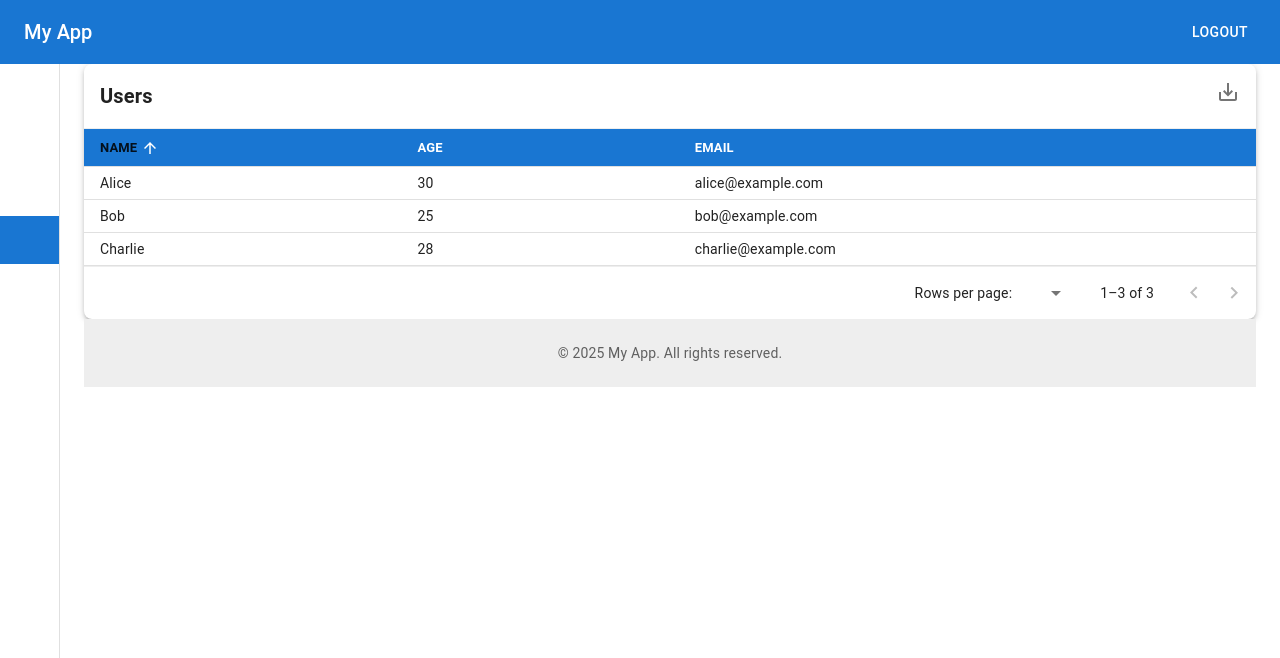
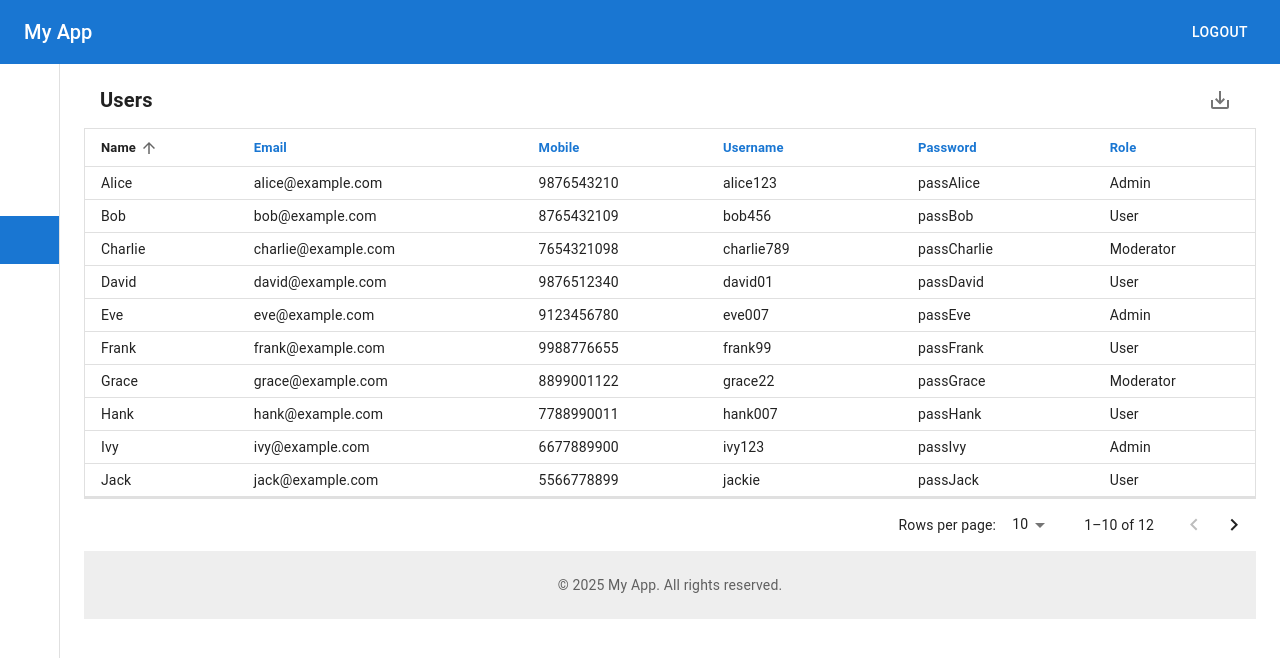
Before and after one commit to abhi7980/smartFilter, a React (Vite) app: page /users in a window 1280 px wide. Shown: the top 658 px of the page. Built offline with nearby package versions, Linux system fonts and the light colour scheme; sample sign-in values are in the browser's storage; some icons are missing.

Commit message:
updated login signup and table design

```diff
--- a/src/components/auth/Login.jsx
+++ b/src/components/auth/Login.jsx
@@ -1,20 +1,20 @@
 import { useState } from 'react';
 import { useNavigate, Link as RouterLink } from 'react-router-dom';
 import {
+  Box,
   Button,
-  TextField,
-  Box,
-  Typography,
-  Paper,
   Container,
-  Stack,
   IconButton,
   InputAdornment,
-  Link
+  Link,
+  Paper,
+  Stack,
+  TextField,
+  Typography
 } from '@mui/material';
-import { Label, Visibility, VisibilityOff } from '@mui/icons-material';
+import { Visibility, VisibilityOff } from '@mui/icons-material';
 import useAuth from '../../hooks/useAuth';
-
+import logo from '../../assets/images/logo.png'; // Adjust the path to your logo
 export default function Login() {
   const [email, setEmail] = useState('');
   const [password, setPassword] = useState('');
@@ -27,6 +27,7 @@ export default function Login() {
     login({ email, name: 'John Doe' });
     navigate('/');
   };
+
   return (
     <Container maxWidth="md">
       <Box
@@ -40,69 +41,105 @@ export default function Login() {
         <Paper
           elevation={3}
           sx={{
-            p: 5,
+            p: 4,
+            display: 'flex',
+            flexDirection: 'row',
+            gap: 4,
+            alignItems: 'center',
+            justifyContent: 'center',
             width: '100%',
-            maxWidth: 500, // i can adjust width as required
+            maxWidth: 900,
           }}
         >
-          <Box sx={{ textAlign: 'start', mb: 3 }}>
-            <Typography variant="h5" component="h1" fontWeight={600}>
-              Login
+          {/* Left side - Logo and Welcome Text */}
+          <Box sx={{ flex: 1, textAlign: 'center' }}>
+            <img
+              src={logo}
+              alt="Gyankendram Logo"
+              style={{ width: 120, marginBottom: 16 }}
+            />
+            <Typography variant="h6" fontWeight="bold" gutterBottom>
+              Welcome to Smart Filters
+            </Typography>
+            <Typography variant="body2" color="text.secondary">
+              Your smart solution for clean drinking water smartly. Log in to manage your dashboard efficiently.
             </Typography>
           </Box>
-          <Box component="form" onSubmit={handleSubmit}>
-            <Stack spacing={3}>
+
+          {/* Right side - Login Form */}
+          <Box sx={{ flex: 1 }}>
+            <Typography
+              variant="h6"
+              fontWeight="bold"
+              color="primary.main"
+              gutterBottom
+            >
+              Sign In
+            </Typography>
+            <Typography variant="body2" gutterBottom>
+              Access your Gyankendram dashboard
+            </Typography>
+
+            <Box component="form" onSubmit={handleSubmit} mt={2}>
+              <Stack spacing={2}>
                 <TextField
-                label="Email Address"
+                  label="Email"
                   type="email"
                   fullWidth
+                  required
                   value={email}
                   onChange={(e) => setEmail(e.target.value)}
-                required
-                variant="outlined"
                 />
                 <TextField
                   label="Password"
                   type={showPassword ? 'text' : 'password'}
                   fullWidth
+                  required
                   value={password}
                   onChange={(e) => setPassword(e.target.value)}
-                required
-                variant="outlined"
                   InputProps={{
                     endAdornment: (
                       <InputAdornment position="end">
-                      <IconButton
-                        onClick={() => setShowPassword((prev) => !prev)}
-                        edge="end"
-                      >
+                        <IconButton onClick={() => setShowPassword((prev) => !prev)} edge="end">
                           {showPassword ? <VisibilityOff /> : <Visibility />}
                         </IconButton>
                       </InputAdornment>
                     ),
                   }}
                 />
+                <Box display="flex" justifyContent="space-between" alignItems="center">
+                  <Box>
+                    <input type="checkbox" id="remember" />
+                    <label htmlFor="remember" style={{ marginLeft: 8, fontSize: '0.9rem' }}>Remember me</label>
+                  </Box>
+                  <Link component={RouterLink} to="/forgot-password" color="primary.main">
+                    Forgot password?
+                  </Link>
+                </Box>
                 <Button
                   type="submit"
                   variant="contained"
                   fullWidth
                   size="large"
                   sx={{
-                  mt: 2,
-                  py: 1.5,
                     textTransform: 'none',
                     fontSize: '1rem',
+                    py: 1.5,
+                    backgroundColor: 'primary.main',
+                    '&:hover': {
+                      backgroundColor: 'primary.dark',
+                    },
                   }}
                 >
                   Sign In
                 </Button>
               </Stack>
             </Box>
-          <Box sx={{ mt: 3, textAlign: 'center' }}>
-            <Typography variant="body2">
+
+            <Typography variant="body2" textAlign="center" mt={3}>
               Don’t have an account?{' '}
-              <Link component={RouterLink} to="/register">
-                Register
+              <Link component={RouterLink} to="/signup" color="primary.main">
+                Create an account
               </Link>
             </Typography>
           </Box>
--- /dev/null
+++ b/src/components/auth/SignUp.jsx
@@ -0,0 +1,197 @@
+import { useState } from 'react';
+import { useNavigate, Link as RouterLink } from 'react-router-dom';
+import {
+  Box,
+  Button,
+  Container,
+  IconButton,
+  InputAdornment,
+  Link,
+  Paper,
+  Stack,
+  TextField,
+  Typography
+} from '@mui/material';
+import { Visibility, VisibilityOff } from '@mui/icons-material';
+import logo from '../../assets/images/logo.png'; // Adjust the path
+
+export default function Signup() {
+  const [formData, setFormData] = useState({
+    name: '',
+    email: '',
+    mobile: '',
+    password: '',
+    confirmPassword: '',
+  });
+  const [showPassword, setShowPassword] = useState(false);
+  const navigate = useNavigate();
+
+  const handleChange = (e) => {
+    setFormData((prev) => ({ ...prev, [e.target.name]: e.target.value }));
+  };
+
+  const handleSubmit = (e) => {
+    e.preventDefault();
+    if (formData.password !== formData.confirmPassword) {
+      alert('Passwords do not match!');
+      return;
+    }
+    // Submit logic here
+    console.log('Registered user:', formData);
+    navigate('/'); // redirect after registration
+  };
+
+  return (
+    <Container maxWidth="md">
+      <Box
+        sx={{
+          minHeight: '100vh',
+          display: 'flex',
+          alignItems: 'center',
+          justifyContent: 'center',
+        }}
+      >
+        <Paper
+          elevation={3}
+          sx={{
+            p: 4,
+            display: 'flex',
+            flexDirection: 'row',
+            gap: 4,
+            alignItems: 'center',
+            justifyContent: 'center',
+            width: '100%',
+            maxWidth: 900,
+          }}
+        >
+          {/* Left side - Logo and Welcome Text */}
+          <Box sx={{ flex: 1, textAlign: 'center' }}>
+            <img
+              src={logo}
+              alt="Gyankendram Logo"
+              style={{ width: 120, marginBottom: 16 }}
+            />
+            <Typography variant="h6" fontWeight="bold" gutterBottom>
+              Join Smart Filters
+            </Typography>
+            <Typography variant="body2" color="text.secondary">
+              Create your account and manage smart water solutions easily.
+            </Typography>
+          </Box>
+
+          {/* Right side - Signup Form */}
+          <Box sx={{ flex: 1 }}>
+            <Typography
+              variant="h6"
+              fontWeight="bold"
+              color="primary.main"
+              gutterBottom
+            >
+              Create Account
+            </Typography>
+            <Typography variant="body2" gutterBottom>
+              Register to access your Gyankendram dashboard
+            </Typography>
+
+            <Box component="form" onSubmit={handleSubmit} mt={2}>
+  <Stack spacing={2}>
+    <TextField
+      label="Full Name"
+      name="name"
+      fullWidth
+      required
+      value={formData.name}
+      onChange={handleChange}
+    />
+    <TextField
+      label="Email"
+      name="email"
+      type="email"
+      fullWidth
+      required
+      value={formData.email}
+      onChange={handleChange}
+    />
+    <TextField
+      label="Mobile"
+      name="mobile"
+      type="tel"
+      fullWidth
+      required
+      value={formData.mobile}
+      onChange={handleChange}
+    />
+
+    {/* Side by side password fields */}
+    <Box sx={{ display: 'flex', gap: 2 }}>
+      <TextField
+        label="Password"
+        name="password"
+        type={showPassword ? 'text' : 'password'}
+        required
+        value={formData.password}
+        onChange={handleChange}
+        sx={{ flex: 1 }}
+        InputProps={{
+          endAdornment: (
+            <InputAdornment position="end">
+              <IconButton onClick={() => setShowPassword((prev) => !prev)} edge="end">
+                {showPassword ? <VisibilityOff /> : <Visibility />}
+              </IconButton>
+            </InputAdornment>
+          ),
+        }}
+      />
+      <TextField
+        label="Confirm Password"
+        name="confirmPassword"
+        type={showPassword ? 'text' : 'password'}
+        required
+        value={formData.confirmPassword}
+        onChange={handleChange}
+        sx={{ flex: 1 }}
+        InputProps={{
+          endAdornment: (
+            <InputAdornment position="end">
+              <IconButton onClick={() => setShowPassword((prev) => !prev)} edge="end">
+                {showPassword ? <VisibilityOff /> : <Visibility />}
+              </IconButton>
+            </InputAdornment>
+          ),
+        }}
+      />
+    </Box>
+
+    <Button
+      type="submit"
+      variant="contained"
+      fullWidth
+      size="large"
+      sx={{
+        textTransform: 'none',
+        fontSize: '1rem',
+        py: 1.5,
+        backgroundColor: 'primary.main',
+        '&:hover': {
+          backgroundColor: 'primary.dark',
+        },
+      }}
+    >
+      Sign Up
+    </Button>
+  </Stack>
+</Box>
+
+
+            <Typography variant="body2" textAlign="center" mt={3}>
+              Already have an account?{' '}
+              <Link component={RouterLink} to="/login" color="primary.main">
+                Sign In
+              </Link>
+            </Typography>
+          </Box>
+        </Paper>
+      </Box>
+    </Container>
+  );
+}
--- a/src/components/dataTable/DynamicDataTable.jsx
+++ b/src/components/dataTable/DynamicDataTable.jsx
@@ -2,7 +2,7 @@ import React, { useState } from 'react';
 import {
   Table, TableBody, TableCell, TableContainer, TableHead, TableRow,
   Paper, TablePagination, TableSortLabel, TextField, IconButton, Tooltip,
-  Typography,
+  Typography, Box
 } from '@mui/material';
 import { SaveAlt as ExportIcon } from '@mui/icons-material';
 import * as XLSX from 'xlsx';
@@ -14,7 +14,7 @@ export default function DynamicDataTable({ columns, data, onRowClick, title }) {
   const [orderBy, setOrderBy] = useState(columnKeys[0]);
   const [order, setOrder] = useState('asc');
   const [page, setPage] = useState(0);
-  const [rowsPerPage, setRowsPerPage] = useState(5);
+  const [rowsPerPage, setRowsPerPage] = useState(10);
   const [editingCell, setEditingCell] = useState({ row: null, column: null });
 
   const handleSort = (property) => {
@@ -45,28 +45,58 @@ export default function DynamicDataTable({ columns, data, onRowClick, title }) {
   };
 
   return (
-    <Paper elevation={3} sx={{ width: '100%', overflow: 'hidden', borderRadius: 2 }}>
-      <Tooltip title="Export to Excel">
-        <IconButton onClick={handleExport} sx={{ float: 'right', m: 1 }}>
-          <ExportIcon />
-        </IconButton>
-      </Tooltip>
+    <Paper
+      elevation={0}
+      sx={{
+        width: '100%',
+        backgroundColor: 'transparent',
+        boxShadow: 'none',
+        p: 0,
+      }}
+    >
+      <Box
+        sx={{
+          display: 'flex',
+          justifyContent: 'space-between',
+          alignItems: 'center',
+          px: 2,
+          pt: 2,
+          pb: 1,
+          backgroundColor: '#fff',
+          borderTopLeftRadius: 8,
+          borderTopRightRadius: 8,
+          borderBottom: '1px solid #e0e0e0',
+        }}
+      >
+        <Typography variant="h6" sx={{ fontWeight: 'bold' }}>
+          {title}
+        </Typography>
+        <Tooltip title="Export to Excel">
+          <IconButton onClick={handleExport}>
+            <ExportIcon />
+          </IconButton>
+        </Tooltip>
+      </Box>
 
-      <Typography variant="h6" sx={{ p: 2, fontWeight: 'bold', borderBottom: '1px solid #eee' }}>
-        {title}
-      </Typography>
-
-      <TableContainer>
+      <TableContainer
+        sx={{
+          backgroundColor: '#fff',
+          border: '1px solid #e0e0e0',
+          borderTop: 'none',
+          // borderBottomLeftRadius: 8,
+          // borderBottomRightRadius: 8,
+        }}
+      >
         <Table size="small" sx={{ minWidth: 650 }}>
           <TableHead>
-            <TableRow sx={{ backgroundColor: 'primary.main' }}>
+            <TableRow sx={{ backgroundColor: 'primary.tableheader' }}>
               {columnKeys.map((key) => (
                 <TableCell
                   key={key}
                   sx={{
-                    color: 'white',
+                    color: 'primary.main',
                     fontWeight: 'bold',
-                    textTransform: 'uppercase',
+                    // textTransform: 'uppercase',
                     fontSize: 13,
                   }}
                 >
@@ -75,7 +105,7 @@ export default function DynamicDataTable({ columns, data, onRowClick, title }) {
                     direction={orderBy === key ? order : 'asc'}
                     onClick={() => handleSort(key)}
                     sx={{
-                      '& .MuiTableSortLabel-icon': { color: 'white !important' },
+                      '& .MuiTableSortLabel-icon': { color: 'primary.main' },
                     }}
                   >
                     {columns[key]}
@@ -95,7 +125,7 @@ export default function DynamicDataTable({ columns, data, onRowClick, title }) {
                   onClick={() => onRowClick?.(row)}
                   sx={{
                     cursor: 'pointer',
-                    '&:hover': { backgroundColor: '#f5f5f5' },
+                    // '&:hover': { backgroundColor: '#f5f5f5' },
                   }}
                 >
                   {columnKeys.map((key) => (
@@ -140,7 +170,12 @@ export default function DynamicDataTable({ columns, data, onRowClick, title }) {
           setRowsPerPage(parseInt(e.target.value, 10));
           setPage(0);
         }}
-        sx={{ borderTop: '1px solid #eee' }}
+        sx={{
+          borderTop: '1px solid #e0e0e0',
+          backgroundColor: '#fff',
+          // borderBottomLeftRadius: 8,
+          // borderBottomRightRadius: 8,
+        }}
       />
     </Paper>
   );
--- a/src/components/layout/Sidebar.jsx
+++ b/src/components/layout/Sidebar.jsx
@@ -29,7 +29,7 @@ const menuItems = [
     path: "/dashboard",
   },
   {
-    text: "Profile",
+    text: "Users",
     icon: <PersonOutlineOutlinedIcon fontSize="small" />,
     path: "/users",
   },
--- a/src/pages/Products.jsx
+++ b/src/pages/Products.jsx
@@ -67,22 +67,26 @@ const products = [
 
 export default function Products() {
   return (
-    <Box sx={{ px: { xs: 2, md: 4 }, py: 4 }}>
+    <Box sx={{ px: 2, py: 4, width: '100%', maxWidth: '100vw' }}>
       <Typography variant="h5" mb={3} textAlign="center" fontWeight="bold">
         Explore Our Products
       </Typography>
 
-      <Grid container spacing={4}>
+      <Grid container spacing={3}>
         {products.map((product) => (
-          <Grid item xs={6} sm={4} md={3} key={product.id}>
+          <Grid item xs={12} sm={6} md={4} lg={3} xl={2} key={product.id}>
             <Card
               sx={{
                 borderRadius: 2,
-                boxShadow: '0 4px 15px rgba(0,0,0,0.15)', // shadow always visible
-                position: 'relative',
+                boxShadow: '0 4px 15px rgba(0,0,0,0.1)',
+                transition: 'all 0.3s ease',
+                '&:hover': {
+                  boxShadow: '0 6px 20px rgba(0,0,0,0.2)',
+                  transform: 'translateY(-5px)',
+                },
+                height: '100%',
                 display: 'flex',
                 flexDirection: 'column',
-                height: '100%',
               }}
             >
               <Box
@@ -95,7 +99,7 @@ export default function Products() {
                 <CardMedia
                   component="img"
                   image={product.image}
-                  alt={product.title}
+                  alt={`${product.title} - ${product.description}`}
                   sx={{
                     height: 250,
                     width: '100%',
@@ -108,7 +112,12 @@ export default function Products() {
                 />
               </Box>
               <CardContent sx={{ p: 1.5 }}>
-                <Typography variant="subtitle2" fontWeight="bold" noWrap>
+                <Typography
+                  variant="subtitle2"
+                  fontWeight="bold"
+                  noWrap
+                  title={product.title}
+                >
                   {product.title}
                 </Typography>
                 <Typography
@@ -126,15 +135,14 @@ export default function Products() {
                   <Typography
                     variant="body2"
                     color="text.secondary"
-                    sx={{ textDecoration: 'line-through', fontSize: '0.75rem' }}
+                    sx={{
+                      textDecoration: 'line-through',
+                      fontSize: '0.75rem',
+                    }}
                   >
                     {product.originalPrice}
                   </Typography>
-                  <Typography
-                    variant="caption"
-                    color="green"
-                    fontWeight="bold"
-                  >
+                  <Typography variant="caption" color="success.main" fontWeight="bold">
                     {product.discount}
                   </Typography>
                 </Box>
--- a/src/pages/UserDetails.jsx
+++ b/src/pages/UserDetails.jsx
@@ -3,15 +3,112 @@ import DynamicDataTable from '../components/dataTable/DynamicDataTable';
 
 const columns = {
   name: 'Name',
-  age: 'Age',
   email: 'Email',
+mobile:'Mobile',
+userName: 'Username',
+password: 'Password',
+role: 'Role',
 };
 
 const data = [
-  { name: 'Alice', age: 30, email: 'alice@example.com' },
-  { name: 'Bob', age: 25, email: 'bob@example.com' },
-  { name: 'Charlie', age: 28, email: 'charlie@example.com' },
+  {
+    name: 'Alice',
+    email: 'alice@example.com',
+    mobile: '9876543210',
+    userName: 'alice123',
+    password: 'passAlice',
+    role: 'Admin',
+  },
+  {
+    name: 'Bob',
+    email: 'bob@example.com',
+    mobile: '8765432109',
+    userName: 'bob456',
+    password: 'passBob',
+    role: 'User',
+  },
+  {
+    name: 'Charlie',
+    email: 'charlie@example.com',
+    mobile: '7654321098',
+    userName: 'charlie789',
+    password: 'passCharlie',
+    role: 'Moderator',
+  },
+  {
+    name: 'David',
+    email: 'david@example.com',
+    mobile: '9876512340',
+    userName: 'david01',
+    password: 'passDavid',
+    role: 'User',
+  },
+  {
+    name: 'Eve',
+    email: 'eve@example.com',
+    mobile: '9123456780',
+    userName: 'eve007',
+    password: 'passEve',
+    role: 'Admin',
+  },
+  {
+    name: 'Frank',
+    email: 'frank@example.com',
+    mobile: '9988776655',
+    userName: 'frank99',
+    password: 'passFrank',
+    role: 'User',
+  },
+  {
+    name: 'Grace',
+    email: 'grace@example.com',
+    mobile: '8899001122',
+    userName: 'grace22',
+    password: 'passGrace',
+    role: 'Moderator',
+  },
+  {
+    name: 'Hank',
+    email: 'hank@example.com',
+    mobile: '7788990011',
+    userName: 'hank007',
+    password: 'passHank',
+    role: 'User',
+  },
+  {
+    name: 'Ivy',
+    email: 'ivy@example.com',
+    mobile: '6677889900',
+    userName: 'ivy123',
+    password: 'passIvy',
+    role: 'Admin',
+  },
+  {
+    name: 'Jack',
+    email: 'jack@example.com',
+    mobile: '5566778899',
+    userName: 'jackie',
+    password: 'passJack',
+    role: 'User',
+  },
+  {
+    name: 'Kate',
+    email: 'kate@example.com',
+    mobile: '4455667788',
+    userName: 'katy',
+    password: 'passKate',
+    role: 'Moderator',
+  },
+  {
+    name: 'Leo',
+    email: 'leo@example.com',
+    mobile: '3344556677',
+    userName: 'leo44',
+    password: 'passLeo',
+    role: 'User',
+  },
 ];
+
 
 export default function UserDetails() {
   const handleRowClick = (row) => {
--- a/src/routes.jsx
+++ b/src/routes.jsx
@@ -3,6 +3,7 @@ import { Routes, Route } from 'react-router-dom';
 import Layout from './components/layout/Layout';
 import PrivateRoute from './components/auth/PrivateRoute';
 import Login from './components/auth/Login';
+import Signup from './components/auth/SignUp';
 
 
 const Home = lazy(() => import('./pages/Home'));
@@ -16,7 +17,7 @@ export default function AppRoutes() {
   return (
     <Routes>
       <Route path="/login" element={<Login />} />
-
+      <Route path="/signup" element={<Signup />} />
      <Route
         element={
           <PrivateRoute>
--- a/src/theme.js
+++ b/src/theme.js
@@ -4,7 +4,8 @@ const theme = createTheme({
   palette: {
     primary: {
       main: '#1976d2',
-      highlight: "#A4CCD9"
+      highlight: "#A4CCD9",
+      tableheader: "#FFF",
     },
     secondary: {
       main: '#dc004e',
```
Also changed, not shown: src/assets/images/Logo.png (added). Lines whose indentation alone changed are shown as unchanged.
